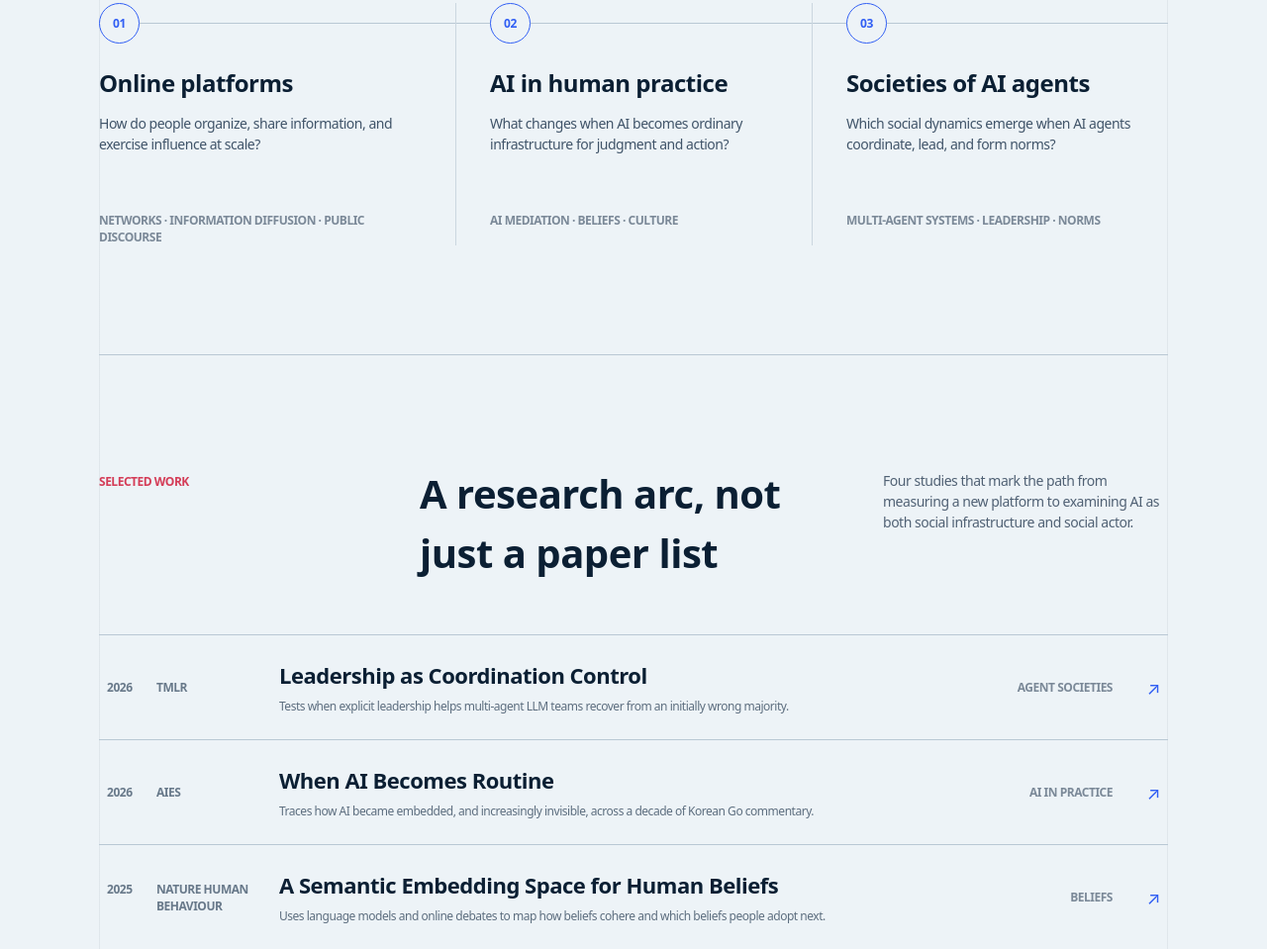
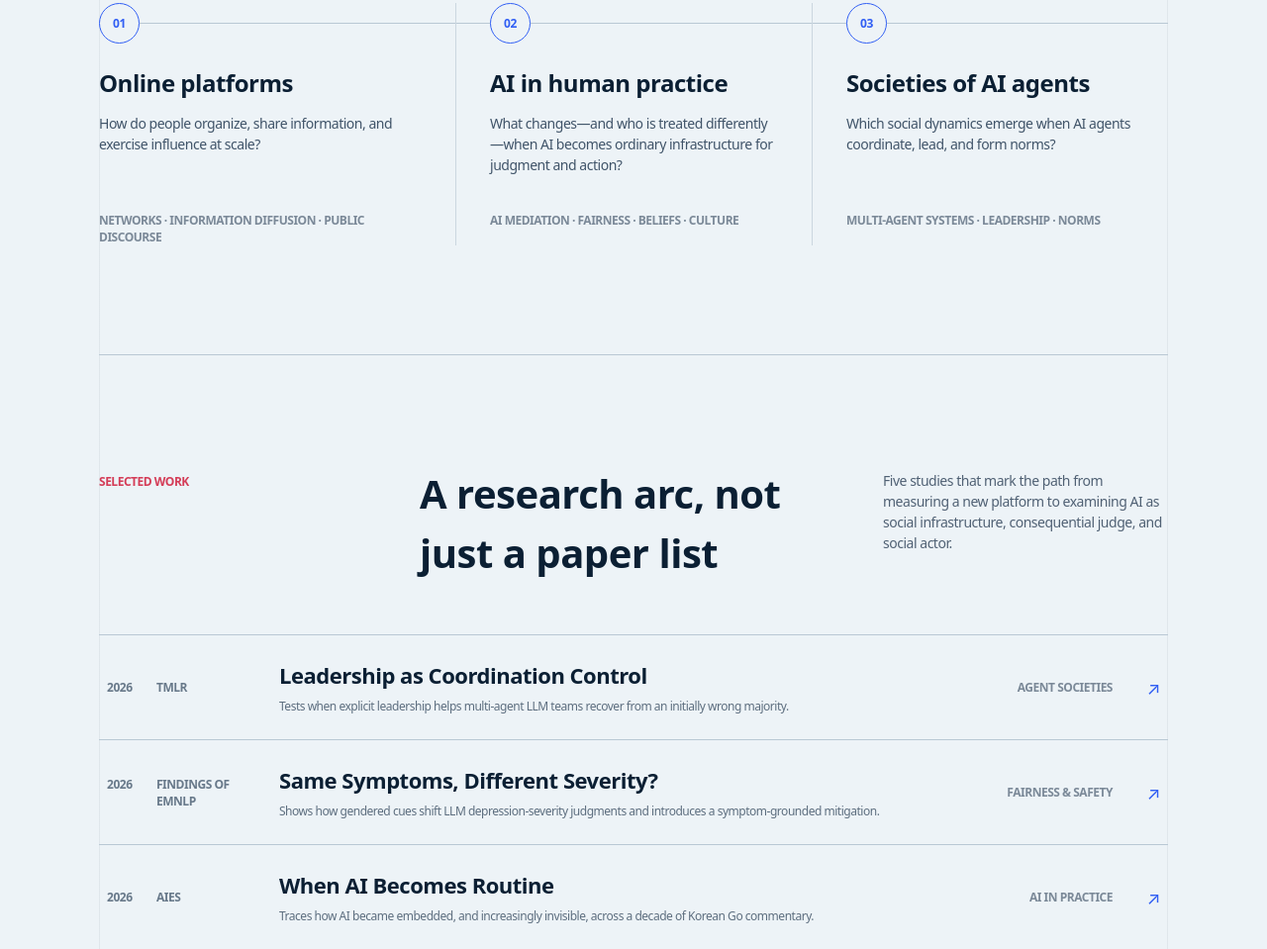
Before and after one commit to haewoon/haewoon.github.io, an Astro site: page / in a window 1280 px wide. Shown: the part 1066-2025 px from the top of the page at 99% size. Built offline with nearby package versions, Linux system fonts and the light colour scheme; Astro itself is replaced by a stand-in of ours; a web font is replaced by a local one.

Commit message:
Add fairness research to homepage

```diff
--- a/src/pages/index.astro
+++ b/src/pages/index.astro
@@ -4,7 +4,7 @@ import scholar from "../data/scholar.json";
 
 const title = "Haewoon Kwak | Computational Social Scientist";
 const description =
-  "Haewoon Kwak studies online and AI-mediated behavior, from digital platforms and human practices to social dynamics among AI agents.";
+  "Haewoon Kwak studies online and AI-mediated behavior, including fairness in AI judgment, from digital platforms and human practices to social dynamics among AI agents.";
 
 const researchLayers = [
   {
@@ -16,8 +16,8 @@ const researchLayers = [
   {
     number: "02",
     title: "AI in human practice",
-    question: "What changes when AI becomes ordinary infrastructure for judgment and action?",
-    detail: "AI mediation · beliefs · culture",
+    question: "What changes—and who is treated differently—when AI becomes ordinary infrastructure for judgment and action?",
+    detail: "AI mediation · fairness · beliefs · culture",
   },
   {
     number: "03",
@@ -36,6 +36,15 @@ const selectedWork = [
       "Tests when explicit leadership helps multi-agent LLM teams recover from an initially wrong majority.",
     href: "https://arxiv.org/abs/2606.19111",
     layer: "Agent societies",
+  },
+  {
+    year: "2026",
+    venue: "Findings of EMNLP",
+    title: "Same Symptoms, Different Severity?",
+    description:
+      "Shows how gendered cues shift LLM depression-severity judgments and introduces a symptom-grounded mitigation.",
+    href: "https://aclanthology.org/2026.findings-emnlp.1031/",
+    layer: "Fairness & safety",
   },
   {
     year: "2026",
@@ -139,8 +148,8 @@ const selectedWork = [
       <p class="eyebrow">Selected work</p>
       <h2 id="selected-heading">A research arc, not just a paper list</h2>
       <p>
-        Four studies that mark the path from measuring a new platform to
-        examining AI as both social infrastructure and social actor.
+        Five studies that mark the path from measuring a new platform to
+        examining AI as social infrastructure, consequential judge, and social actor.
       </p>
     </div>
 
```
